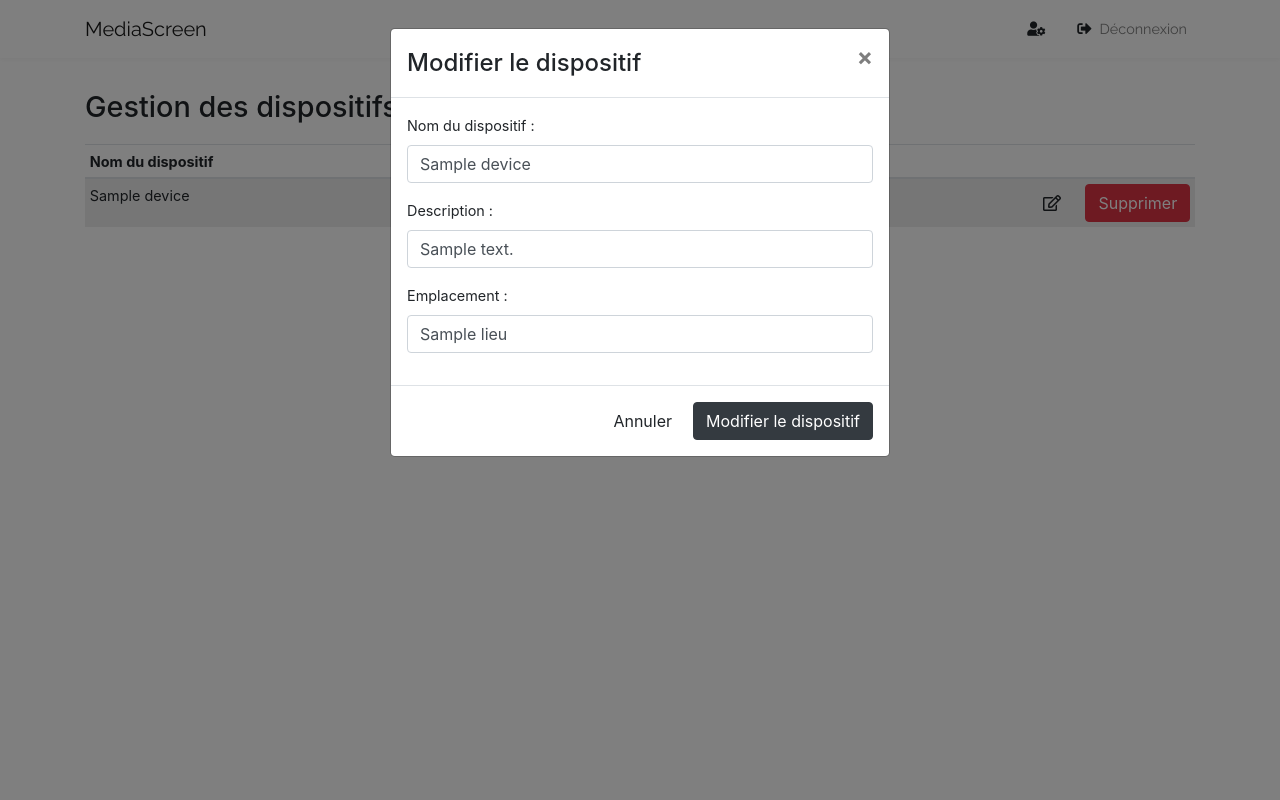
After one commit to portarolucas/mediascreen, a PHP site: template Backoffice/app/Views/Pages/Devices.twig in a window 1280 px wide, after a click that opens the changed part. The commit adds this page. Run offline with PHP 8.4, Linux system fonts and the light colour scheme; the template is opened without the code that fills it: most values are stand-ins (such as "Sample title", 1, 10 or a date in 2020); style sheets or scripts are compiled from the project's sources; some libraries are stand-ins or nearby versions.

Commit message:
Création dispositif

```diff
--- /dev/null
+++ b/Backoffice/app/Views/Pages/Devices.twig
@@ -0,0 +1,189 @@
+{% extends "Layout.twig" %}
+
+{% block style %}
+<link rel="stylesheet" href="/assets/css/gestion_sequence.css">
+<style>
+    .notification{
+      position: fixed;
+      bottom: 0;
+      left:0;
+      width: 100%;
+    }
+  </style>
+{% endblock %}
+
+{% block content %}
+<div id="notification_block" class="notification" style="z-index: 999;display: none;">
+    <button type="button" class="close" data-dismiss="alert" aria-label="Close" onclick="hideNotification()">
+        <span aria-hidden="true">&times;</span>
+    </button>
+    <p></p>
+</div>
+
+<h1>Gestion des dispositifs d'affichage</h1>
+<table class="table table-sm table-hover">
+    <thead>
+        <tr>
+            <th style="width: 30%;">Nom du dispositif</th>
+            <th style="width: 25%;">Emplacement</th>
+            <th style="width: 35%;">Token</th>
+            <th style="width: 5%;"></th>
+            <th style="width: 5%;"></th>
+        </tr>
+    </thead>
+
+    <tbody>
+        {% for device in devices %}
+            <tr>
+            <td class="panel_nom"><span class="editable">{{ device.nom }}</span></td>
+            <td class="panel_emplacement"><span class="editable">{{ device.lieu }}</span></td>
+            <td class="panel_token">{{ device.token }}</td>
+            <td class="panel_update">
+                <button type="button" class="btn btn-default" data-toggle="modal" data-target="#editdevice_{{ device.id }}">
+                    <i class="far fa-edit"></i>
+                </button>
+                <div class="modal fade exampleModalClass" id="editdevice_{{ device.id }}" tabindex="-1" role="dialog"
+                    aria-labelledby="editdeviceLabel_{{ device.id }}">
+                    <div class="modal-dialog" role="document">
+                        <div class="modal-content">
+                            <div class="modal-header">
+                                <h4 class="modal-title" id="editdeviceLabel_{{ device.id }}">Modifier le dispositif</h4>
+                                <button type="button" class="close" data-dismiss="modal" aria-label="Fermer"><span
+                                        aria-hidden="true">×</span></button>
+                            </div>
+                            <div class="modal-body">
+                                <form>
+                                    <div class="form-group">
+                                        <label class="control-label">Nom du dispositif :</label>
+                                        <input type="text" value="{{ device.nom }}"
+                                            class="form-control update_nom">
+                                    </div>
+                                    <div class="form-group">
+                                        <label class="control-label">Description :</label>
+                                        <input type="text" value="{{ device.description }}"
+                                            class="form-control update_description">
+                                    </div>
+                                    <div class="form-group">
+                                        <label class="control-label">Emplacement :</label>
+                                        <input type="text" value="{{ device.lieu }}"
+                                            class="form-control update_lieu">
+                                    </div>
+                                </form>
+                            </div>
+                            <div class="modal-footer">
+                                <button type="button" class="btn btn-default" data-dismiss="modal">Annuler</button>
+                                <button type="button" class="btn btn-dark" onclick="updateDevice({{ device.id }}, this)">Modifier le
+                                    dispositif</button>
+                            </div>
+                        </div>
+                    </div>
+                </div>
+            </td>
+            <td class="panel_delete">
+                <input type="button" value="Supprimer" class="btn btn-danger delCompteBtn" data-toggle="modal"
+                    data-target="#deletedevice_{{ device.id }}">
+                <div class="modal fade" id="deletedevice_{{ device.id }}" tabindex="-1" role="dialog"
+                    aria-labelledby="deletedeviceLabel_{{ device.id }}" aria-hidden="true">
+                    <div class="modal-dialog">
+                        <div class="modal-content">
+                            <div class="modal-header">
+                                <h4 class="modal-title" id="deletedeviceLabel_{{ device.id }}">Supprimer un dispositif :</h4>
+                            </div>
+                            <div class="modal-body">
+                                <p>Êtes-vous sûr de vouloir supprimer le dispositif : {{ device.nom }} ?</p>
+                            </div>
+                            <div class="modal-footer">
+                                <button type="button" class="btn btn-default" data-dismiss="modal">Annuler</button>
+                                <button type="button" class="btn btn-danger btn-ok"
+                                    onclick="deleteDevice({{ device.id }}, this)">Supprimer</button>
+                            </div>
+                        </div>
+                    </div>
+                </div>
+            </td>
+        </tr>
+        {% endfor %}
+    </tbody>
+</table>
+{% endblock %}
+
+{% block script %}
+<script>
+function hideNotification() {
+    $('#notification_block').fadeOut('500', () => {
+        $('#notification_block').removeClass();
+    });
+}
+
+function showNotification(libelle_bootstrap, message) {
+    hideNotification();
+    $('#notification_block p').text(message)
+    $('#notification_block').addClass("notification")
+    $('#notification_block').addClass('alert alert-' + libelle_bootstrap)
+    $('#notification_block').fadeIn('500');
+}
+
+function deleteDevice(id, leBtn) {
+    let model = $(leBtn).parents().closest('.modal');
+    let lineDelet = $(leBtn).parents().closest('tr');
+
+    let http = new XMLHttpRequest();
+    let params =
+        'id=' + id;
+    http.open('POST', '{{ path_for('') }}', true);
+
+    http.setRequestHeader('Content-type', 'application/x-www-form-urlencoded');
+    http.onreadystatechange = function () {
+        if (http.readyState == 4 && http.status == 200) {
+            if (http.responseText == 'success') {
+                $(model).modal('hide');
+                showNotification('success', "Le dispositif a bien été supprimé.");
+                $(lineDelet).hide('slow', function () {
+                    $(lineDelet).remove();
+                });
+            } else {
+                showNotification('danger', 'Erreur : ' + http.responseText);
+            }
+        }
+    }
+    http.send(params);
+}
+
+function updateDevice(id, leBtn) {
+    let bodyModal = $(leBtn).parent().prev('.modal-body');
+    let nom = $(bodyModal).find('.update_nom').val();
+    let description = $(bodyModal).find('.update_description').val();
+    let lieu = $(bodyModal).find('.update_lieu').val();
+
+    if (id, nom) {
+        let model = $(leBtn).parents().closest('.modal');
+        let lineUpdate = $(leBtn).parents().closest('tr');
+        let http = new XMLHttpRequest();
+
+        let params =
+            'id=' + id +
+            '&newNom=' + nom +
+            '&newDescription=' + description +
+            '&newLieu=' + lieu;
+        http.open('POST', '{{ path_for('') }}', true);
+
+        http.setRequestHeader('Content-type', 'application/x-www-form-urlencoded');
+        http.onreadystatechange = function () {
+            if (http.readyState == 4 && http.status == 200) {
+                if (http.responseText == 'success') {
+                    $(lineUpdate).find('.panel_nom').text(nom);
+                    $(lineUpdate).find('.panel_emplacement').text(lieu);
+                    $(model).modal('hide');
+                    showNotification('success', "Succès : Le dispositif : " + nom + " a bien été modifié.");
+                } else {
+                    createMessageAlert('red', 'Erreur', http.responseText);
+                }
+            }
+        }
+        http.send(params);
+    } else {
+        alert("Une erreur est survenue : des champs sont manquants, introuvable, ou incomplet \n\rSi le problème persiste actualisez la page ou contacter l'administrateur du site");
+    }
+}
+</script>
+{% endblock %}
--- a/Backoffice/app/Views/Pages/Screens.twig
+++ b/Backoffice/app/Views/Pages/Screens.twig
@@ -129,9 +129,7 @@
 {% endblock %}
 
 {% block script %}
-<script src="https://cdn.jsdelivr.net/simplemde/latest/simplemde.min.js"></script>
 <script>
-var simplemde = new SimpleMDE({ element: document.getElementById("markdown_area") });
 function hideNotification() {
     $('#notification_block').fadeOut('500', () => {
         $('#notification_block').removeClass();
@@ -175,6 +173,7 @@ function deleteEcran(id, leBtn) {
 function updateEcran(id, leBtn) {
     let bodyModal = $(leBtn).parent().prev('.modal-body');
     let nom = $(bodyModal).find('.update_nomEcran').val();
+    let content = $(bodyModal).find('.update_contenuEcran').val();
     let ecranTime = $(bodyModal).find('.update_ecran_time').val();
 
     if (nom && ecranTime) {
@@ -185,6 +184,7 @@ function updateEcran(id, leBtn) {
         let params =
             'id=' + id +
             '&newNom=' + nom +
+            '&newContent=' + content +
             '&newEcranTime=' + ecranTime;
         http.open('POST', '{{ path_for('screenUpdate') }}', true);
 
--- a/Backoffice/config/db.ini
+++ b/Backoffice/config/db.ini
@@ -1,8 +1,8 @@
 driver=mysql
 host=127.0.0.1
 database=mediascreen
-username=evann
-password=evann
+username=root
+password=root
 charset=utf8mb4
 collation=utf8mb4_unicode_ci
 prefix=
```
Also changed, not shown: Backoffice/app/Controllers/PagesGetController.php (+11 -0 lines), Backoffice/app/Controllers/PagesPostController.php (+35 -1 lines), Backoffice/app/Models/Dispositif.php (added, +13 -0 lines), Backoffice/app/Views/Pages/CreateDevice.twig (added, +48 -0 lines), Backoffice/app/Views/Pages/Home.twig (+14 -1 lines), Backoffice/public/index.php (+12 -0 lines).
